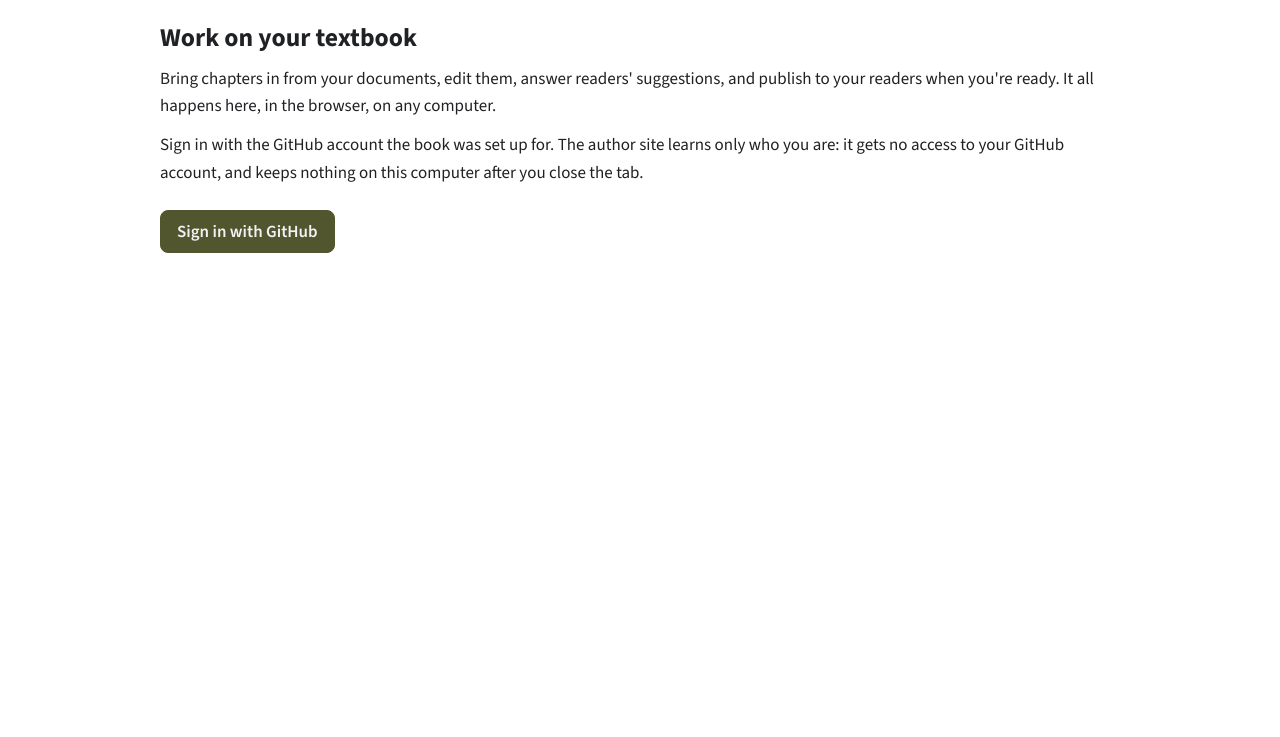
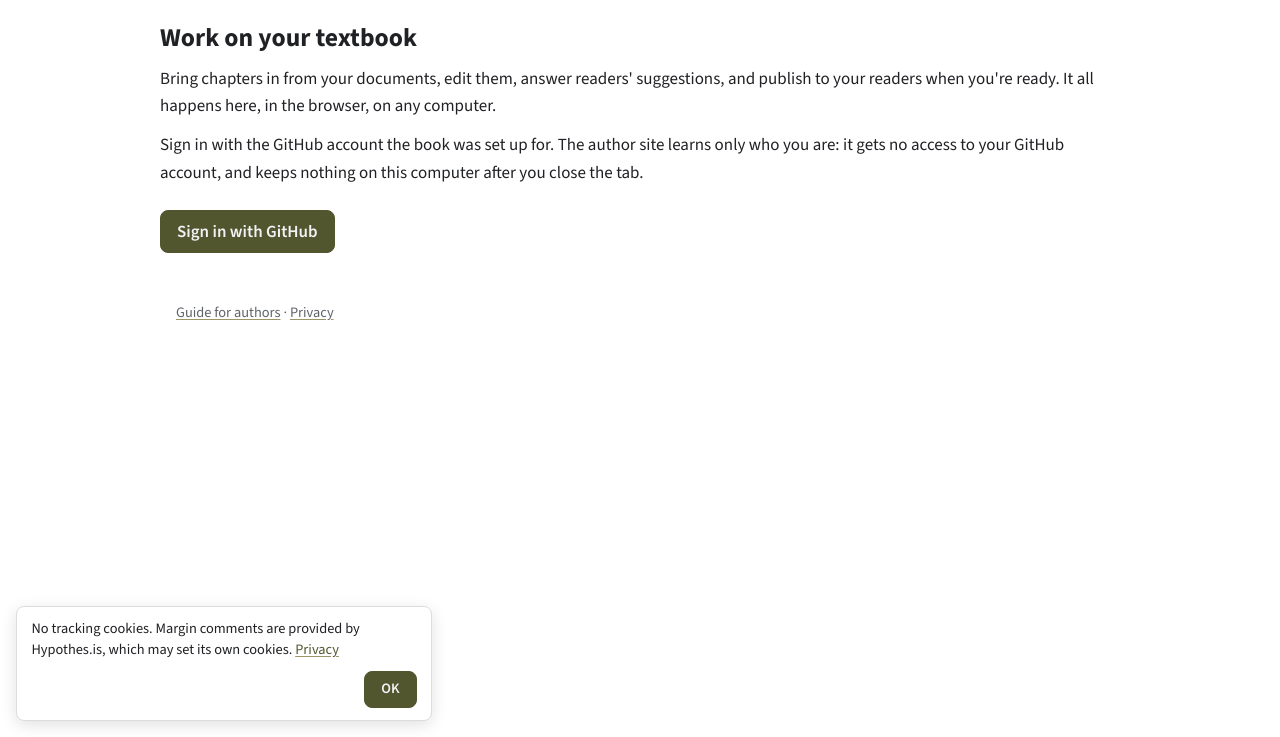
Before and after one commit to textbookproject2026-alt/author-site, a website with bundled scripts: page site/index.html in a window 1280 px wide. Shown: the part 63-800 px from the top of the page. Built offline with nearby package versions, Linux system fonts and the light colour scheme.

Commit message:
Author site: the first-visit privacy note and a footer with Guide and Privacy (#21)
Co-authored-by: dept-coordinator-test <deptcoordinatortest@gmail.com>
Co-authored-by: Claude Opus 5.5 <noreply@anthropic.com>

```diff
--- a/site/app.js
+++ b/site/app.js
@@ -27,6 +27,7 @@ import { settingsScreen } from "./lib/screens-settings.js";
 import { peopleScreen } from "./lib/screens-people.js";
 import { historyScreen, revisionScreen } from "./lib/screens-history.js";
 import { suggestionScreen } from "./lib/screens-suggestion.js";
+import { privacyNote } from "./lib/privacy.js";
 import { draftsScreen } from "./lib/screens-drafts.js";
 
 const main = document.getElementById("main");
@@ -147,3 +148,5 @@ async function route() {
 
 window.addEventListener("hashchange", route);
 route();
+
+privacyNote();
--- a/site/index.html
+++ b/site/index.html
@@ -34,5 +34,9 @@
   <noscript><p>The author site needs JavaScript switched on.</p></noscript>
   <p class="busy">Loading…</p>
 </main>
+<footer class="site-foot">
+  <a href="https://guide.confused4now.org" target="_blank" rel="noopener">Guide for authors</a> ·
+  <a href="https://confused4now.org/#privacy" target="_blank" rel="noopener">Privacy</a>
+</footer>
 </body>
 </html>
--- /dev/null
+++ b/site/lib/privacy.js
@@ -0,0 +1,29 @@
+// The first-visit privacy note, the same words as on every book and the portal
+// (quartz-edition-extras privacyNotice): at the foot of the window, never in the way,
+// until OK; then never again on this site. The author site loads no comments, so
+// there is no Turn comments off here. Storage blocked: it shows, and OK closes it.
+
+import { h } from "./dom.js";
+
+const KEY = "tb-privacy-ok";
+export const PRIVACY_URL = "https://confused4now.org/#privacy";
+
+export function privacyNote() {
+  try {
+    if (localStorage.getItem(KEY)) return;
+  } catch {
+    /* blocked: show it */
+  }
+  const box = h("div", { class: "privacy-note", role: "region", "aria-label": "Privacy" },
+    h("p", {}, "No tracking cookies. Margin comments are provided by Hypothes.is, which may set its own cookies. ", h("a", { href: PRIVACY_URL, text: "Privacy" })),
+    h("div", { class: "privacy-actions" },
+      h("button", { type: "button", class: "btn primary", text: "OK", onclick: () => {
+        try {
+          localStorage.setItem(KEY, "1");
+        } catch {
+          /* closed for this page only */
+        }
+        box.remove();
+      } })));
+  document.body.append(box);
+}
--- a/site/styles.css
+++ b/site/styles.css
@@ -293,3 +293,11 @@ form.retitle { width: 100%; }
 .btn.big { font-size: 1.15rem; padding: 0.8rem 1.6rem; width: 100%; }
 .published h3 { margin-top: 0; }
 details.jobs { margin-top: 2rem; }
+
+/* The footer, and the first-visit privacy note at the foot of the window. */
+.site-foot { max-width: var(--measure, 60rem); margin: 3rem auto 2rem; padding: 0 1rem; color: var(--portal-muted); font-size: 0.9rem; }
+.site-foot a { color: inherit; }
+.privacy-note { position: fixed; left: 1rem; bottom: 1rem; z-index: 20; max-width: min(26rem, calc(100vw - 2rem)); box-sizing: border-box; padding: 0.75rem 0.9rem; border: 1px solid var(--portal-border); border-radius: 8px; background: var(--portal-bg); color: var(--portal-ink); box-shadow: 0 4px 16px rgba(0, 0, 0, 0.12); font-size: 0.9rem; line-height: 1.45; }
+.privacy-note p { margin: 0 0 0.6rem; }
+.privacy-actions { display: flex; justify-content: flex-end; }
+@media print { .privacy-note { display: none; } }
```
Also changed, not shown: test/site.test.mjs (+27 -2 lines).
